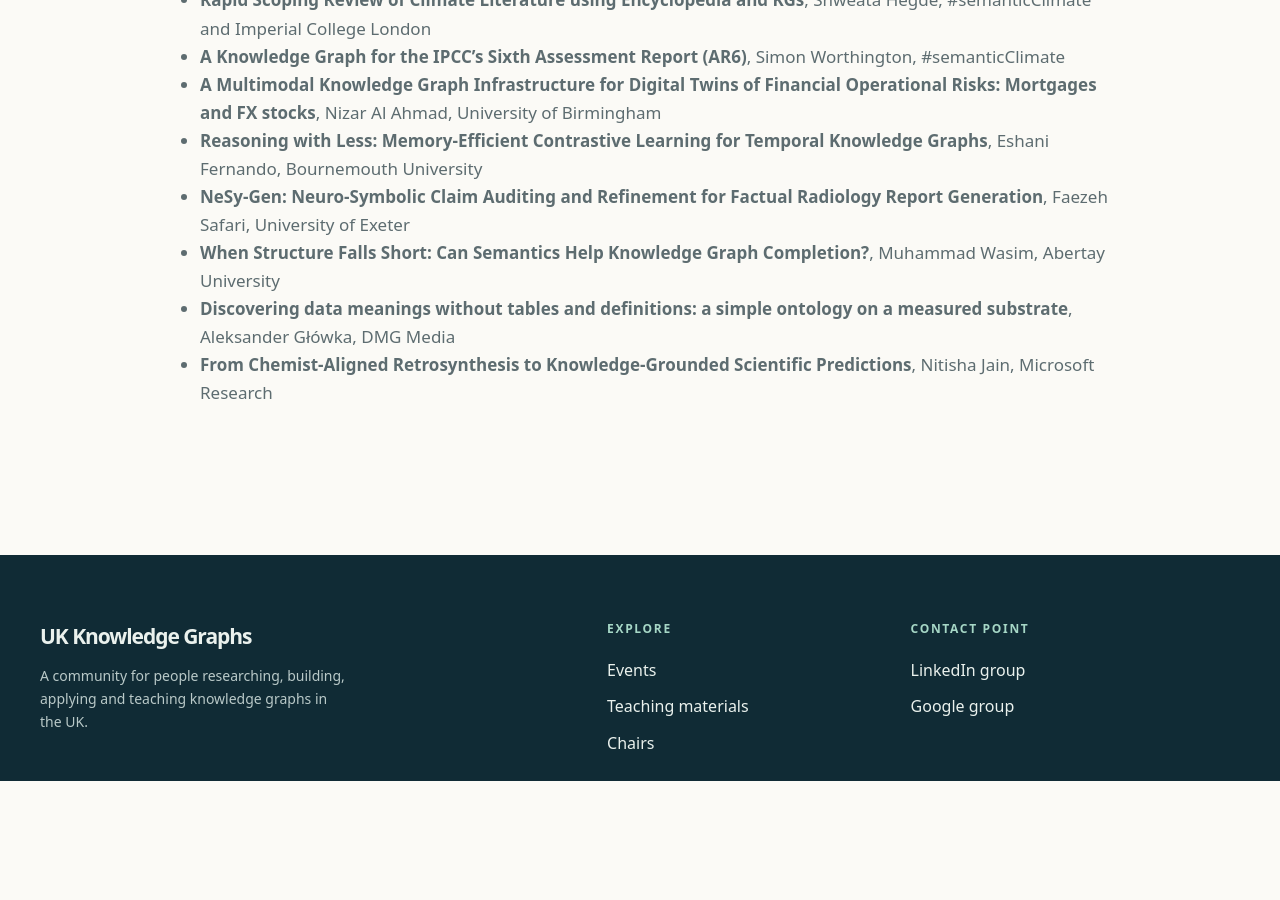
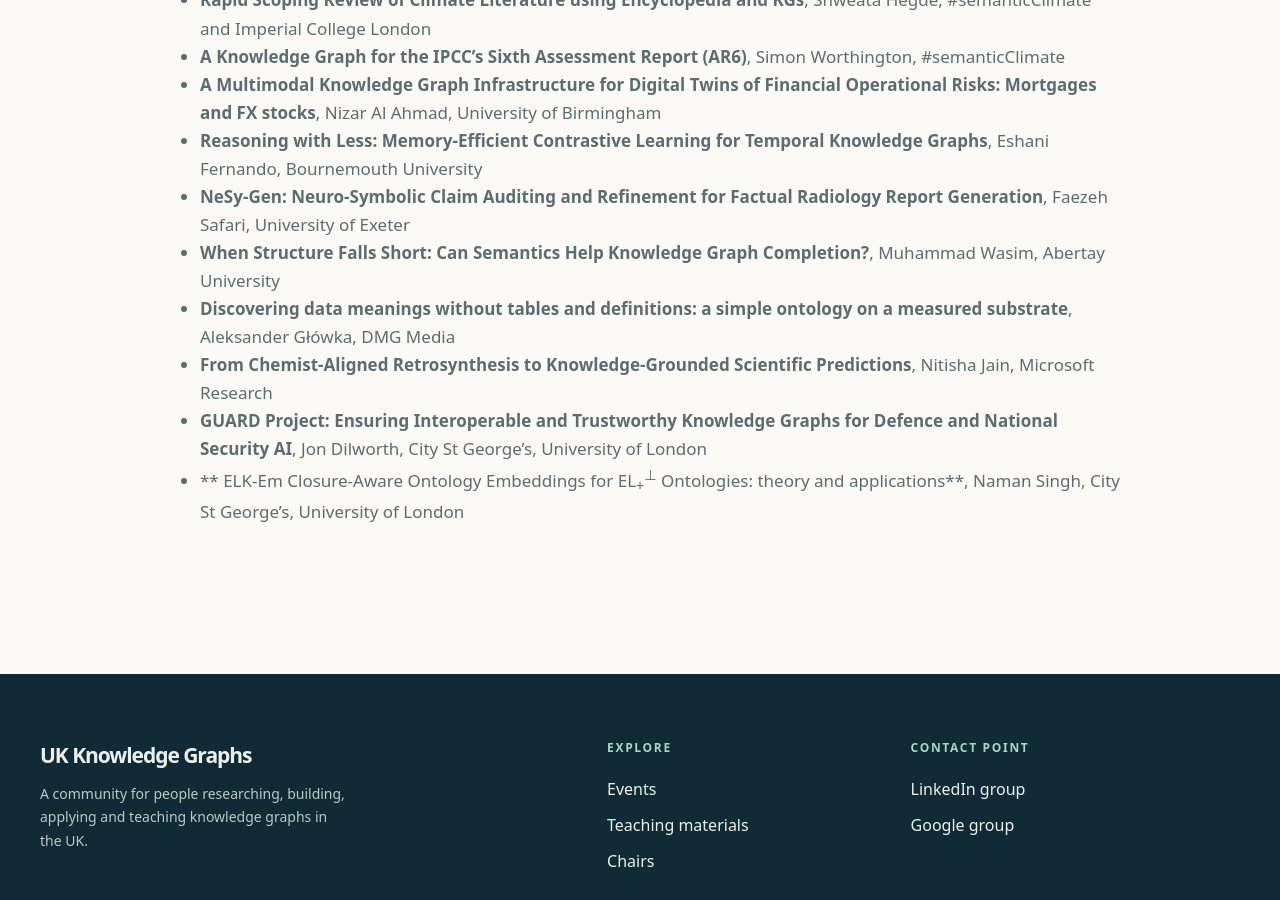
Before and after one commit to uk-knowledge-graphs/uk-knowledge-graphs.github.io, a Jekyll site: the page built from _events/symposium-2026.md, in a window 1280 px wide and 900 px high, scrolled down 3418 px. Built offline with Jekyll 4.4.1, drawn with Linux system fonts in a browser that asks for light colours; before the commit the page ends 4199 px from its top, so only the background shows below that.

Commit message:
added posters

```diff
--- a/_events/symposium-2026.md
+++ b/_events/symposium-2026.md
@@ -99,3 +99,5 @@ Knowledge graphs are often considered the end product of a costly transformation
 - **When Structure Falls Short: Can Semantics Help Knowledge Graph Completion?**, Muhammad Wasim, Abertay University
 - **Discovering data meanings without tables and definitions: a simple ontology on a measured substrate**, Aleksander Główka, DMG Media
 - **From Chemist-Aligned Retrosynthesis to Knowledge-Grounded Scientific Predictions**, Nitisha Jain, Microsoft Research
+- **GUARD Project: Ensuring Interoperable and Trustworthy Knowledge Graphs for Defence and National Security AI**, Jon Dilworth, City St George's, University of London
+- ** ELK-Em Closure-Aware Ontology Embeddings for EL<sub>+</sub><sup>⊥</sup> Ontologies: theory and applications**, Naman Singh, City St George's, University of London
```
